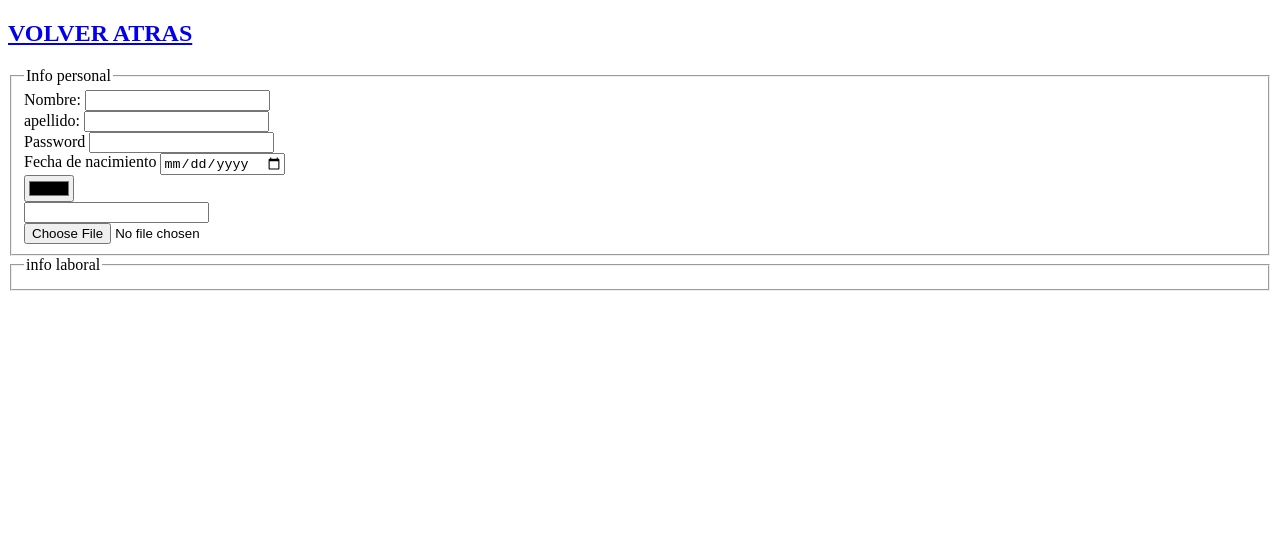
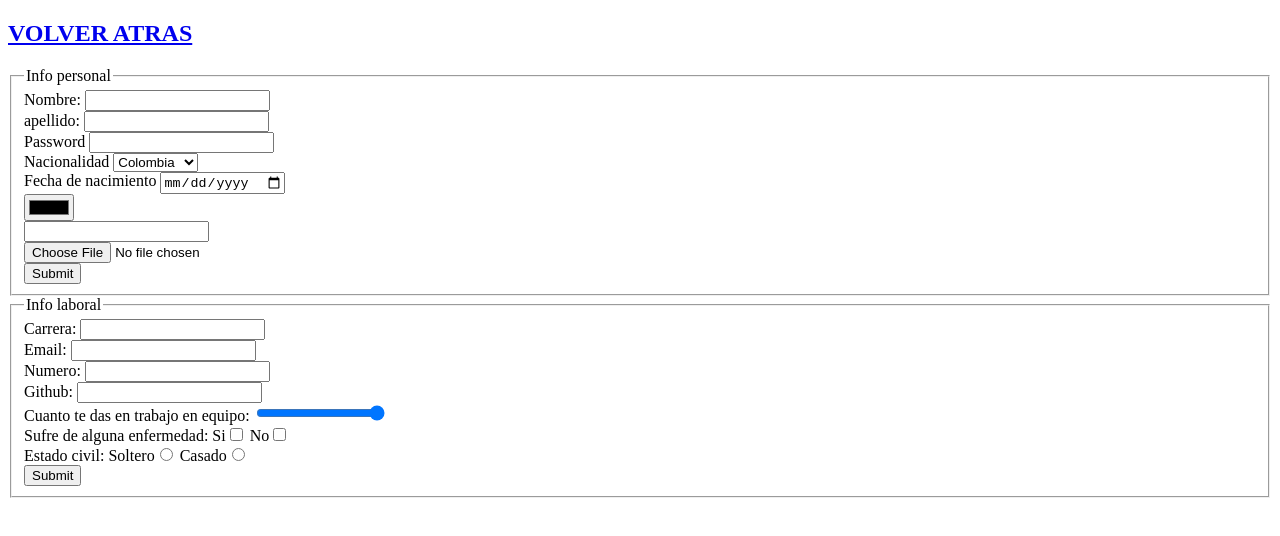
Before and after one commit to Angelurr/Clase-viernes, a plain HTML site: page html/form.html in a window 1280 px wide. Drawn offline with Linux system fonts and the light colour scheme.

Commit message:
load file new form

```diff
--- a/html/form.html
+++ b/html/form.html
@@ -20,18 +20,61 @@
             <label for="">Password</label>
             <input type="password">
             <br>
+            <label for="">Nacionalidad</label>
+            <select name="" id="">
+                <option value="">Colombia</option>
+                <option value="">Venezuela</option>
+            </select>
+            <br>
             <label for="">Fecha de nacimiento</label>
             <input type="date">
             <br><input type="color" name="" id="">
             <br><input type="number" name="" id="">
             <br><input type="file" >
+            <br>
+            <input type="submit">
+
+
 
         </fieldset>
     </form>
     <form action="">
         <fieldset>
-            <legend>info laboral</legend>
+            <legend>Info laboral</legend>
+            <label for="">Carrera:</label>
+            <input type="text">
+            <br>
+            <label for="">Email:</label>
+            <input type="email">
+            <br>
+            <label for="">Numero:</label>
+            <input type="tel">
+            <br>
+            <label for="">Github:</label>
+            <input type="url">
+            <br>
+            <label for="">Cuanto te das en trabajo en equipo:</label>
+            <input type="range" value="5" min="0" max="5" >
+            <br>
+            <label for="">Sufre de alguna enfermedad:</label>
+            <label for="">Si</label><input type="checkbox" >
+            <label for="">No</label><input type="checkbox" >
+            <br>
+
+            <label for="">Estado civil:</label>
+            <label for="">Soltero</label><input type="radio" name="civil">
+            <label for="">Casado</label><input type="radio" name="civil">
+            <br>
+            <input type="submit">
+
+
+
         </fieldset>
     </form>
+
+
+
+
+
 </body>
 </html>
```
